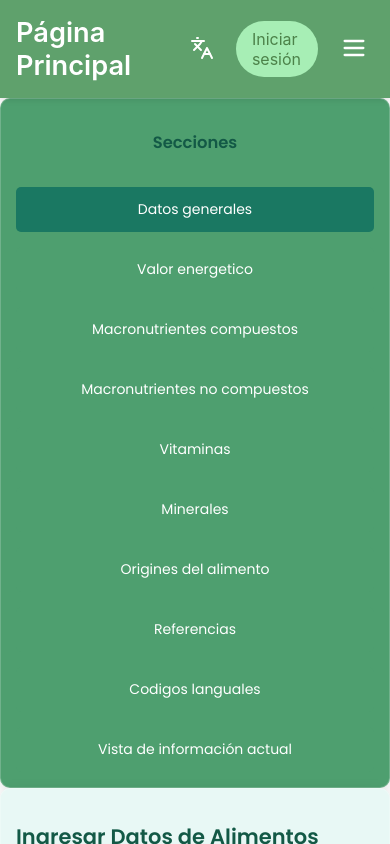
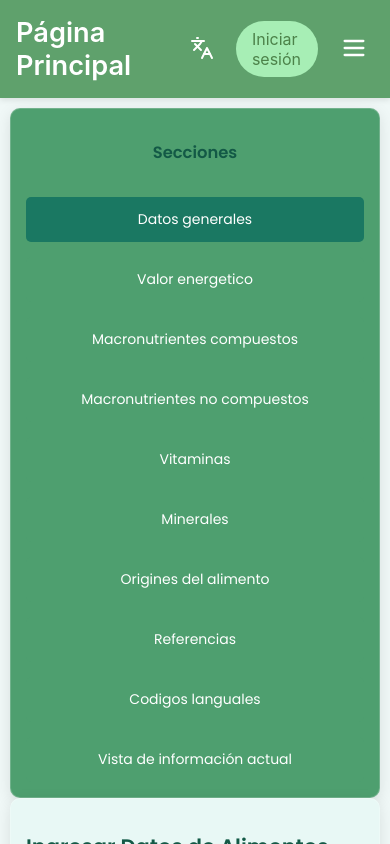
Before and after one commit to Pixoll/food-comp-db-frontend, a Next.js app: page /admin-page/add-food in a window 390 px wide. Built offline with nearby package versions, Linux system fonts and the light colour scheme; no server answers.

Commit message:
feat: create css and layout for add-food page.

```diff
--- /dev/null
+++ b/src/app/admin-page/add-food/add-food.module.css
@@ -0,0 +1,78 @@
+.layout {
+    display: flex;
+    flex-direction: row;
+    justify-content: flex-start;
+    align-items: flex-start;
+    padding: 20px;
+    width: 100%;
+    height: 100vh;
+    background-color: #F0F8F7;
+    font-family: 'Poppins', sans-serif;
+}
+
+.left-column {
+    flex: 0 0 200px;
+    display: flex;
+    flex-direction: column;
+    gap: 15px;
+    border-radius: 10px;
+    padding: 25px;
+    background: #4e9f6f;
+    border: 1px solid rgba(255, 255, 255, 0.2);
+    box-shadow: 0 4px 15px rgba(0, 0, 0, 0.1);
+    font-family: 'Poppins', sans-serif;
+    font-size: 14px;
+    color: #135946;
+    text-align: center;
+    margin-right: 20px;
+    height: calc(100vh - 40px);
+    overflow-y: auto;
+}
+
+.content-container {
+    flex: 1;
+    height: calc(100vh - 40px);
+    overflow-y: auto;
+    overflow-x: hidden;
+    background: #E8F8F5;
+    border: 1px solid rgba(255, 255, 255, 0.2);
+    border-radius: 10px;
+    padding: 25px;
+    box-shadow: 0 4px 15px rgba(0, 0, 0, 0.1);
+    font-family: 'Poppins', sans-serif;
+    font-size: 14px;
+    color: #135946;
+}
+
+
+@media (max-width: 800px) {
+    .layout {
+        flex-direction: column;
+        overflow-y: auto;
+        max-height: none;
+    }
+
+    .left-column {
+        flex: 0 0 auto;
+        width: 100%;
+        margin-right: 0;
+        margin-bottom: 20px;
+        height: auto;
+    }
+
+    .content-container {
+        width: 100%;
+        height: auto;
+        min-height: 0;
+    }
+}
+
+@media screen and (max-width: 480px) {
+    .left-column, .content-container {
+        padding: 15px;
+    }
+
+    .layout {
+        padding: 10px;
+    }
+}
--- /dev/null
+++ b/src/app/admin-page/add-food/layout.tsx
@@ -0,0 +1,15 @@
+import React from "react"
+import styles from "./add-food.module.css"
+
+type LayoutProps = {
+    children: React.ReactNode
+}
+
+export default function AddPageLayout({children}: LayoutProps) {
+
+    return(
+        <div className={styles["layout"]}>
+            {children}
+        </div>
+    )
+}
```
